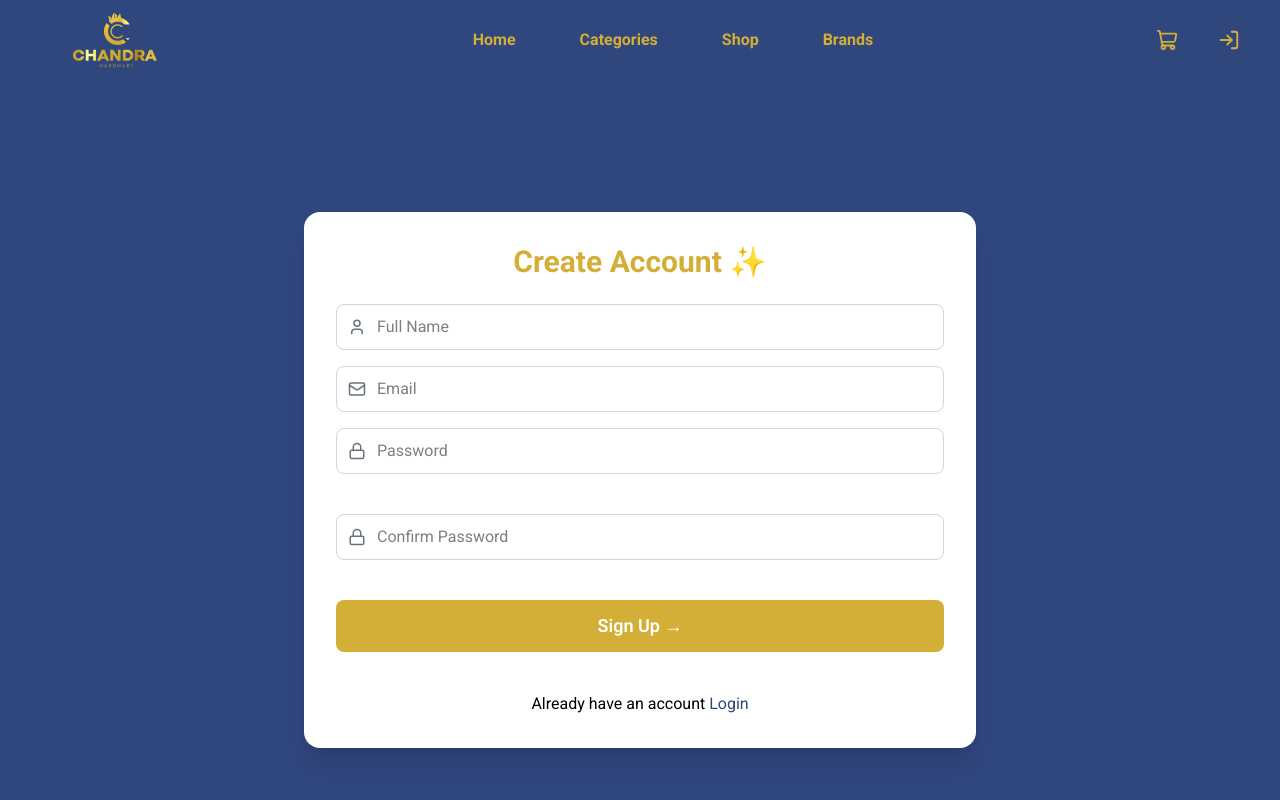
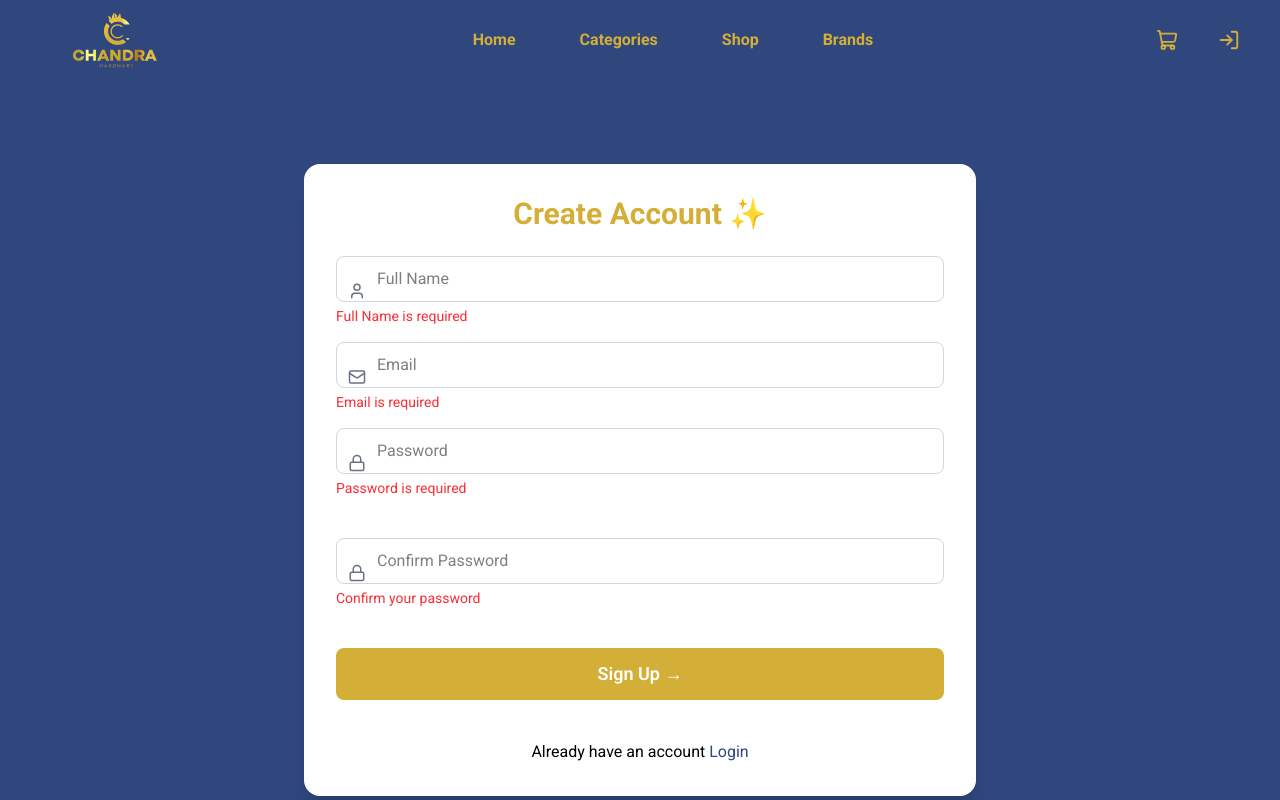
Before and after one commit to Pavibritta/ChandraHardwares, a Next.js app: page /signup in a window 1280 px wide. Both pictures are taken after a click on the button "Sign Up →". Shown: the top 800 px of the page. Built offline with nearby package versions, Linux system fonts and the light colour scheme.

Commit message:
modified

```diff
--- a/app/components/Signup.tsx
+++ b/app/components/Signup.tsx
@@ -1,8 +1,78 @@
-import React from 'react'
+"use client";
+import React, { useState } from 'react'
 import { Mail, Lock,User } from "lucide-react";
 import Link from "next/link";
 
 const Signup = () => {
+  const [users,setUsers]=useState({
+    fullName:"",
+    email:"",
+    password:"",
+    confirmPassword:""
+  })
+  const [errors,setErrors]=useState({})
+  const validateForm = () => {
+  let newErrors = {};
+
+  // Full Name
+  if (!users.fullName.trim()) {
+    newErrors.fullName = "Full Name is required";
+  }
+
+  // Email
+  if (!users.email.trim()) {
+    newErrors.email = "Email is required";
+  } else if (!/\S+@\S+\.\S+/.test(users.email)) {
+    newErrors.email = "Enter valid email";
+  }
+
+  // Password
+  if (!users.password) {
+    newErrors.password = "Password is required";
+  } else if (users.password.length < 6) {
+    newErrors.password = "Minimum 6 characters required";
+  }
+
+  // Confirm Password
+  if (!users.confirmPassword) {
+    newErrors.confirmPassword = "Confirm your password";
+  } else if (users.password !== users.confirmPassword) {
+    newErrors.confirmPassword = "Passwords do not match";
+  }
+
+  setErrors(newErrors);
+
+  return Object.keys(newErrors).length === 0;
+};
+const handleSubmit=async(e)=>{
+e.preventDefault()
+if (!validateForm()){
+  return
+}
+try{
+const res=await fetch("http://localhost:5000/register",{
+  method:"POST",
+  headers:{"Content-Type":"application/json"},
+  body:JSON.stringify(users)
+})
+const data= await res.json()
+alert(data.message)
+}catch(error){
+  alert(error)
+}
+setUsers({fullName:"",
+    email:"",
+    password:"",
+    confirmPassword:""})
+console.log(users)
+}
+const handleChange=(e)=>{
+const {name,value}=e.target
+
+setUsers((prev)=>({
+  ...prev,[name]:value
+}))
+}
   return (
     <>
     <div className="min-h-screen bg-primary flex items-center justify-center px-4 mt-20">
@@ -22,16 +92,28 @@ const Signup = () => {
           <input
             type="text"
             placeholder="Full Name "
+            name='fullName'
+            value={users.fullName}
             className="w-full pl-10 pr-4 py-2.5 rounded-lg border border-gray-300 focus:ring-2 focus:ring-primary outline-none text-sm sm:text-base"
+            onChange={handleChange}
           />
+          {errors.fullName && (
+  <p className="text-red-500 text-sm mt-1">{errors.fullName}</p>
+)}
         </div>
         <div className="relative mb-4">
           <Mail className="absolute left-3 top-1/2 -translate-y-1/2 text-gray-500" size={18} />
           <input
             type="email"
             placeholder="Email"
+            name='email'
+            value={users.email}
             className="w-full pl-10 pr-4 py-2.5 rounded-lg border border-gray-300 focus:ring-2 focus:ring-primary outline-none text-sm sm:text-base"
+            onChange={handleChange}
           />
+          {errors.email && (
+  <p className="text-red-500 text-sm mt-1">{errors.email}</p>
+)}
         </div>
 
         {/* Password */}
@@ -40,9 +122,14 @@ const Signup = () => {
           <input
             type="password"
             placeholder="Password"
+            name='password'
+            value={users.password}
             className="w-full pl-10 pr-4 py-2.5 rounded-lg border border-gray-300 focus:ring-2 focus:ring-primary outline-none text-sm sm:text-base"
+            onChange={handleChange}
           />
-
+          {errors.password && (
+  <p className="text-red-500 text-sm mt-1">{errors.password}</p>
+)}
         </div>
 
         <div className="relative mb-10">
@@ -50,13 +137,20 @@ const Signup = () => {
           <input
             type="password"
             placeholder="Confirm Password"
+            name='confirmPassword'
+            value={users.confirmPassword}
             className="w-full pl-10 pr-4 py-2.5 rounded-lg border border-gray-300 focus:ring-2 focus:ring-primary outline-none text-sm sm:text-base"
+            onChange={handleChange}
           />
-
+          {errors.confirmPassword && (
+  <p className="text-red-500 text-sm mt-1">
+    {errors.confirmPassword}
+  </p>
+)}
         </div>
 
         {/* Button */}
-        <button className="w-full bg-secondary hover:bg-secondary/90 text-white py-3 rounded-lg font-semibold text-base sm:text-lg transition-all duration-300 hover:scale-[1.02] hover:shadow-lg cursor-pointer">
+        <button className="w-full bg-secondary hover:bg-secondary/90 text-white py-3 rounded-lg font-semibold text-base sm:text-lg transition-all duration-300 hover:scale-[1.02] hover:shadow-lg cursor-pointer" onClick={handleSubmit}>
           Sign Up →
         </button>
         <p className="mt-10 text-center">Already have an account <Link href='/login'><span className="text-primary cursor-pointer">Login</span></Link></p>
```
